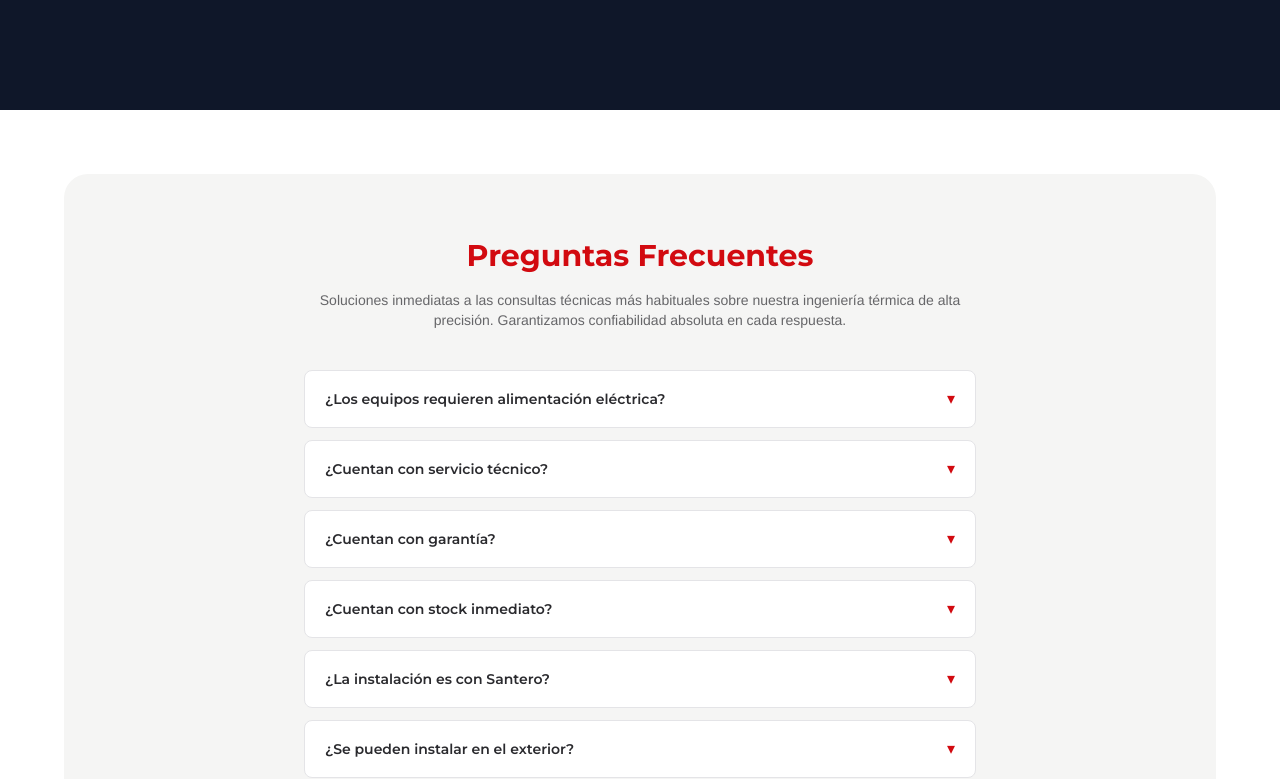
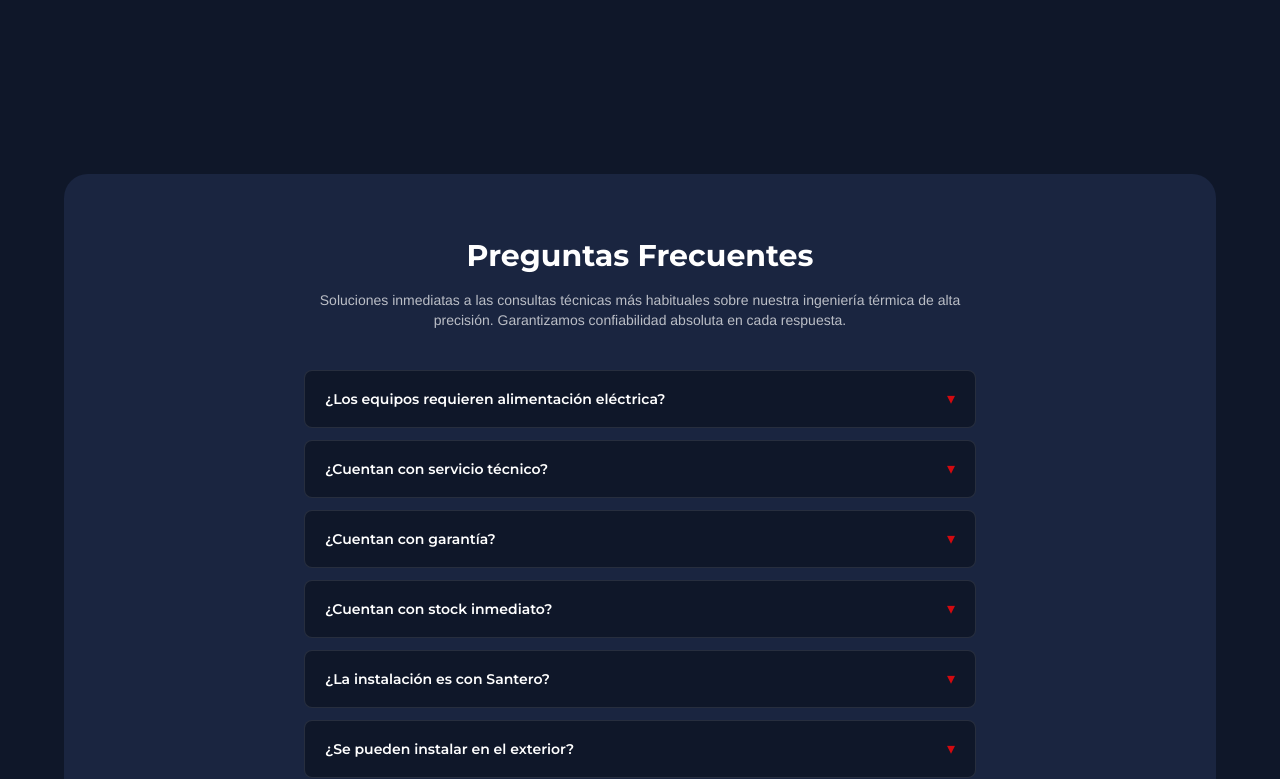
Before and after one commit to chiarasalvu/santero-calderas, a Next.js app: page / in a window 1280 px wide. Shown: the part 5965-6744 px from the top of the page. Built offline with nearby package versions, Linux system fonts and the light colour scheme.

Commit message:
style: restyle Faq to dark palette

```diff
--- a/components/home/Faq.tsx
+++ b/components/home/Faq.tsx
@@ -74,12 +74,12 @@ export default function Faq() {
   const [abierta, setAbierta] = useState<string | null>(null);
 
   return (
-    <section id="faqs" className="scroll-mt-28 px-6 py-16">
-      <div className="mx-auto max-w-6xl rounded-3xl bg-cream p-8 sm:p-16">
-        <h2 className="text-center font-heading text-3xl font-bold text-brand-red">
+    <section id="faqs" className="scroll-mt-28 bg-ink px-6 py-16">
+      <div className="mx-auto max-w-6xl rounded-3xl bg-ink-light p-8 sm:p-16">
+        <h2 className="text-center font-heading text-3xl font-bold text-white">
           Preguntas Frecuentes
         </h2>
-        <p className="mx-auto mt-4 max-w-2xl text-center text-sm text-navy/70">
+        <p className="mx-auto mt-4 max-w-2xl text-center text-sm text-white/70">
           Soluciones inmediatas a las consultas técnicas más habituales sobre
           nuestra ingeniería térmica de alta precisión. Garantizamos
           confiabilidad absoluta en cada respuesta.
@@ -91,7 +91,7 @@ export default function Faq() {
             return (
               <div
                 key={item.id}
-                className="rounded-lg border border-zinc-200 bg-white px-5 py-4"
+                className="rounded-lg border border-white/10 bg-ink px-5 py-4"
               >
                 <button
                   type="button"
@@ -99,7 +99,7 @@ export default function Faq() {
                   aria-expanded={open}
                   className="flex w-full items-center justify-between gap-4 text-left"
                 >
-                  <span className="font-heading text-sm font-semibold text-navy">
+                  <span className="font-heading text-sm font-semibold text-white">
                     {item.pregunta}
                   </span>
                   <span
@@ -112,7 +112,7 @@ export default function Faq() {
                   </span>
                 </button>
                 {open && (
-                  <p className="mt-3 text-sm text-zinc-600">
+                  <p className="mt-3 text-sm text-white/70">
                     {item.respuesta}
                   </p>
                 )}
```
